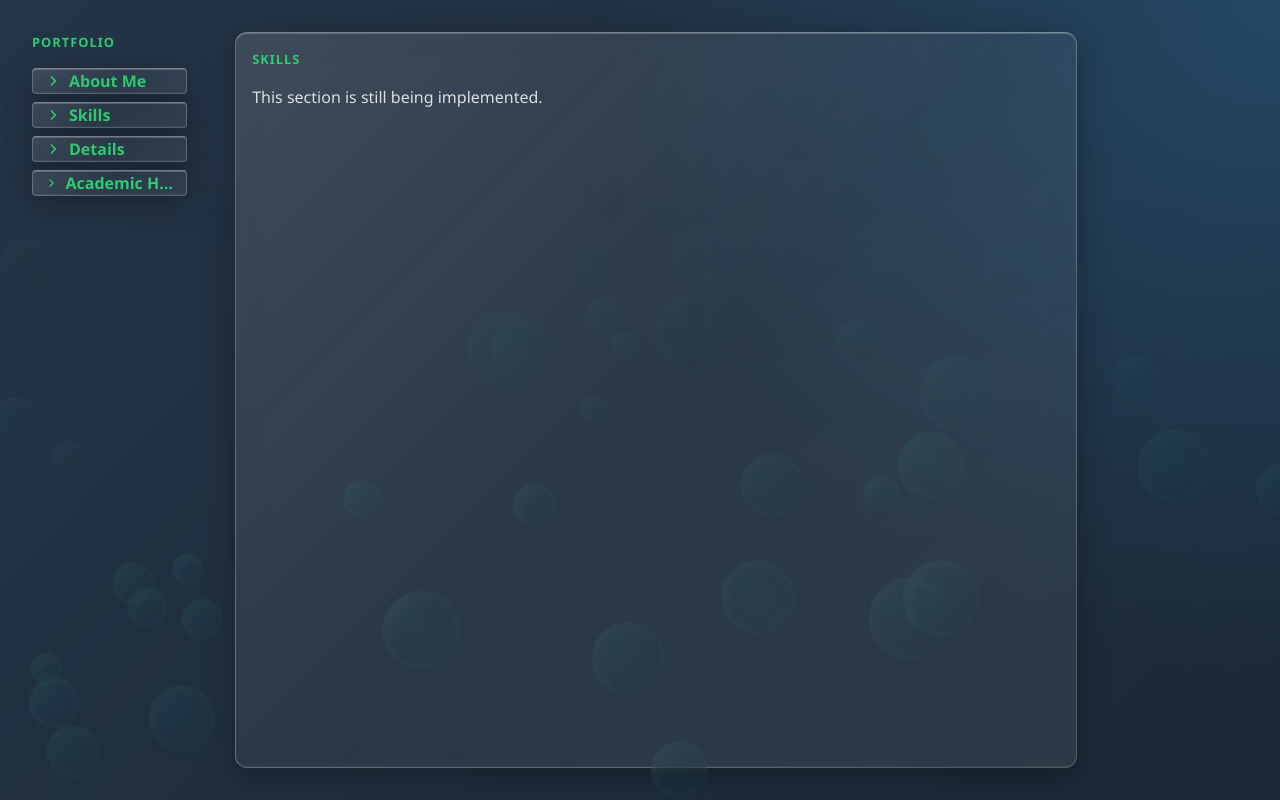
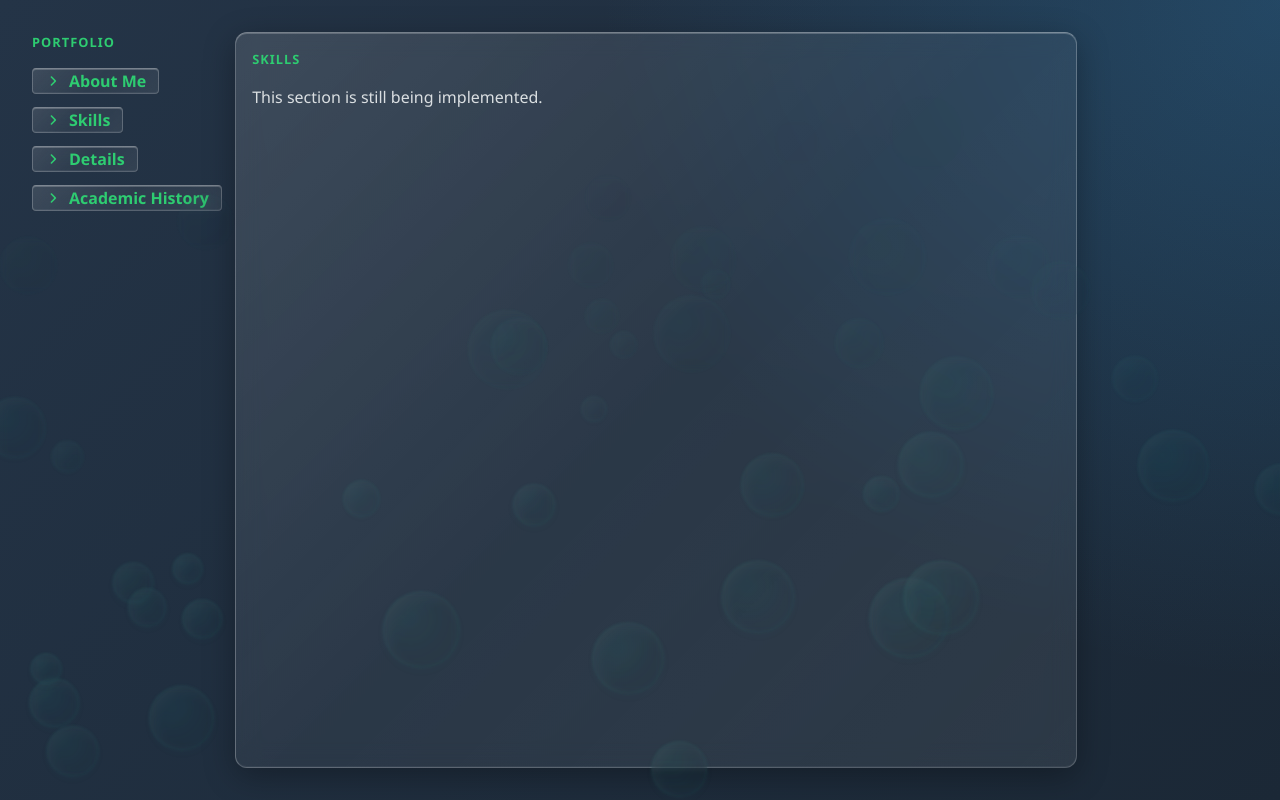
Before and after one commit to Jacquesvnme/VuePortfolioProject, a Vue app: page /Skills in a window 1280 px wide. Built offline with nearby package versions, Linux system fonts and the light colour scheme.

Commit message:
Made entire button clickable links

```diff
--- a/src/Components/Navigator/CompactNav.vue
+++ b/src/Components/Navigator/CompactNav.vue
@@ -13,31 +13,27 @@ Keep in mind the on:hover event
 </script>
 
 <template>
-  <div class="card compact-card">
-    <AngleRight class="small-svg-styling" />
-    <RouterLink class="link" :to="'/About-Me'">About Me</RouterLink>
-  </div>
+  <RouterLink class="link" :to="'/About-Me'">
+    <div class="card compact-card"><AngleRight class="small-svg-styling" />About Me</div>
+  </RouterLink>
 
   <ExtraSmallSpacer />
 
-  <div class="card compact-card">
-    <AngleRight class="small-svg-styling" />
-    <RouterLink class="link" :to="'/Skills'">Skills</RouterLink>
-  </div>
+  <RouterLink class="link" :to="'/Skills'">
+    <div class="card compact-card"><AngleRight class="small-svg-styling" />Skills</div>
+  </RouterLink>
 
   <ExtraSmallSpacer />
 
-  <div class="card compact-card">
-    <AngleRight class="small-svg-styling" />
-    <RouterLink class="link" :to="'/Details'">Details</RouterLink>
-  </div>
+  <RouterLink class="link" :to="'/Details'">
+    <div class="card compact-card"><AngleRight class="small-svg-styling" />Details</div>
+  </RouterLink>
 
   <ExtraSmallSpacer />
 
-  <div class="card compact-card">
-    <AngleRight class="small-svg-styling" />
-    <RouterLink class="link" :to="'/Academic-History'">Academic History</RouterLink>
-  </div>
+  <RouterLink class="link" :to="'/Academic-History'">
+    <div class="card compact-card"><AngleRight class="small-svg-styling" />Academic History</div>
+  </RouterLink>
 </template>
 
 <style scoped>
@@ -65,4 +61,8 @@ Keep in mind the on:hover event
   text-overflow: ellipsis;
   text-align: center;
 }
+
+.link:hover {
+  text-decoration: none !important;
+}
 </style>
--- a/src/Pages/Home.vue
+++ b/src/Pages/Home.vue
@@ -1,10 +1,5 @@
 <script setup>
 import Bubbles from '../Components/Background/Bubbles.vue'
-
-/*TODO
-Add an animated background with potencially text moving
-vertically and horizontally in a slow motion to add some visual interest to the page
-*/
 </script>
 
 <template>
```
